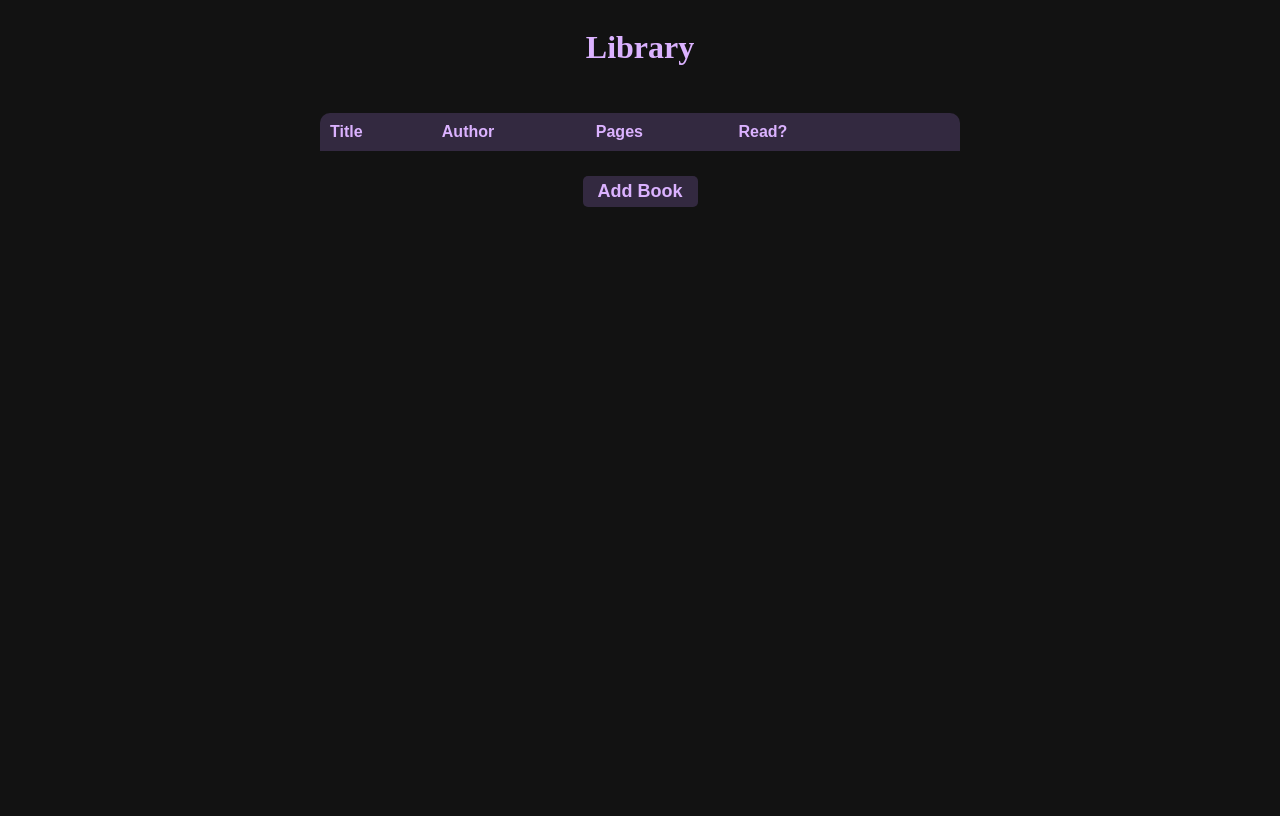
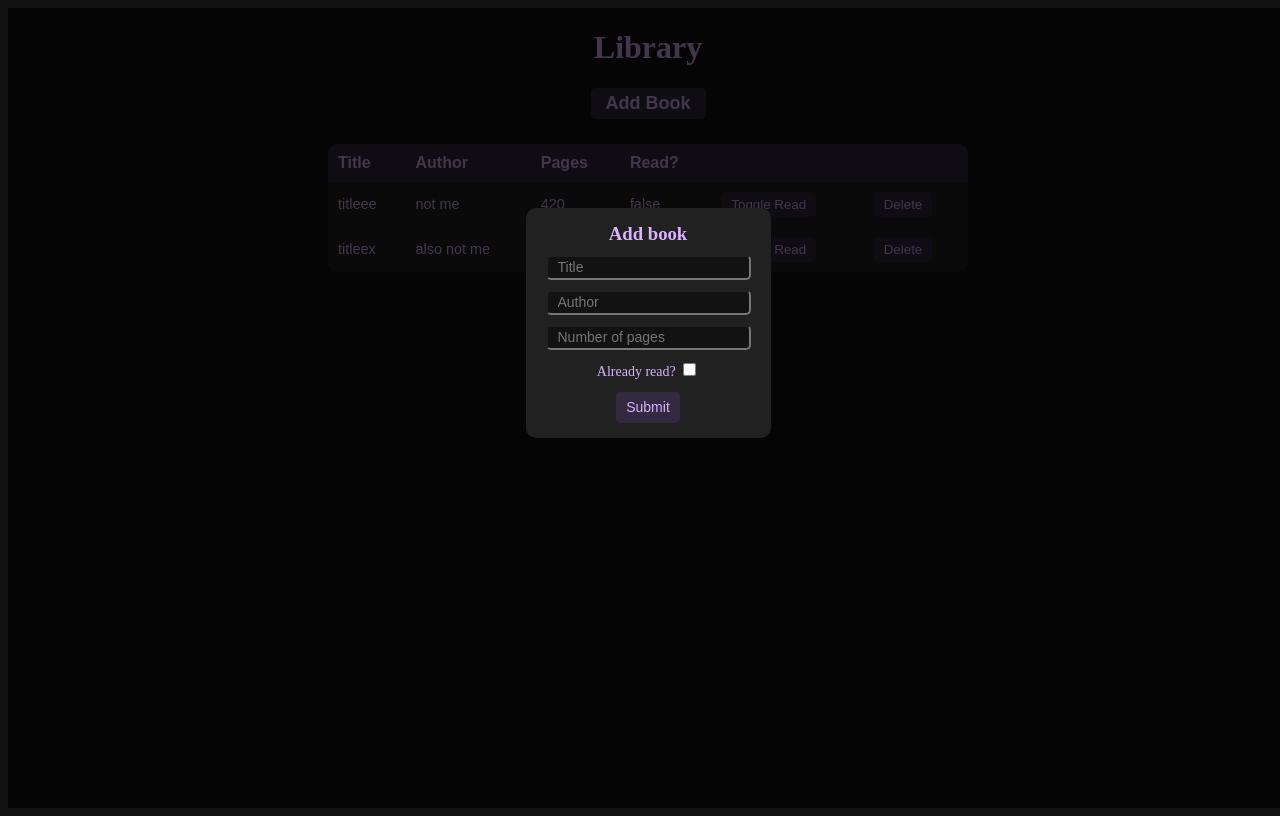
Before and after one commit to kevinohl/Odin-Library, a website: page index.html in a window 1280 px wide. Both pictures are taken after a click on the button "Add Book". Drawn offline with Linux system fonts and the light colour scheme.

Commit message:
Implement adding and removing books

```diff
--- a/index.html
+++ b/index.html
@@ -9,7 +9,9 @@
     <script src="js/script.js" defer></script>
   </head>
   <body>
+    <div class="main-container">
         <h1>Library</h1>
+        <button id="add-button">Add Book</button>
         <div class="table-container">
           <table id="book-table">
             <!-- <caption>
@@ -31,6 +33,20 @@
             </tr>
           </table>
         </div>
-    <button id="add-button">Add Book</button>
+    </div>
+
+    <div class="form-container hidden">
+        <h3>Add book</h3>
+        <form action="" method="post" id="book-form">
+            <input type="text" id="title" name="title" placeholder="Title" required>
+            <input type="text" id="author" name="author" placeholder="Author" required>
+            <input type="number" id="pages" name="pages" placeholder="Number of pages" required>
+            <div>
+                <label for="read">Already read?</label>
+                <input type="checkbox" id="read" name="read">
+            </div>
+            <input type="submit" name="submit" id="book-submit">
+          </form>
+    </div>
   </body>
 </html>
--- a/js/script.js
+++ b/js/script.js
@@ -1,5 +1,8 @@
 const myLibrary = [];
+const mainContainer = document.querySelector(".main-container");
 const table = document.querySelector("#book-table");
+const addButton = document.querySelector("#add-button");
+const submitButton = document.querySelector("#book-submit");
 
 function Book(title, author, pages, read) {
   this.title = title;
@@ -18,7 +21,25 @@ const book2 = new Book("titleex", "also not me", "69", true);
 myLibrary.push(book1);
 myLibrary.push(book2);
 
-function addBookToLibrary() {
+function renderLibrary() {
+  function toggleRead() {
+    const currentTitle =
+      this.parentNode.parentNode.querySelector("td:first-of-type").textContent;
+    const currentBook = myLibrary.find((book) => book.title === currentTitle);
+    currentBook.read = !currentBook.read;
+    renderLibrary();
+  }
+  function deleteBook() {
+    const currentTitle =
+      this.parentNode.parentNode.querySelector("td:first-of-type").textContent;
+    const currentBookIndex = myLibrary.findIndex(
+      (book) => book.title === currentTitle
+    );
+    myLibrary.splice(currentBookIndex, 1);
+    renderLibrary();
+  }
+  const currentEntries = document.querySelectorAll("tr td");
+  currentEntries.forEach((line) => line.remove());
   myLibrary.forEach((book) => {
     const newRow = document.createElement("tr");
     newRow.innerHTML = `
@@ -30,5 +51,48 @@ function addBookToLibrary() {
       <td><button class="del-button">Delete</button></td>
     `;
     table.appendChild(newRow);
+    const toggleButtons = document.querySelectorAll(".toggle-button");
+    toggleButtons.forEach((button) =>
+      button.addEventListener("click", toggleRead)
+    );
+    const deleteButtons = document.querySelectorAll(".del-button");
+    deleteButtons.forEach((button) =>
+      button.addEventListener("click", deleteBook)
+    );
   });
 }
+
+function toggleForm() {
+  const form = document.querySelector(".form-container");
+  const background = document.querySelector(".main-container");
+  form.classList.toggle("hidden");
+  background.classList.toggle("darkened");
+  if (!form.classList.contains("hidden")) {
+    mainContainer.addEventListener("click", toggleForm);
+  } else mainContainer.removeEventListener("click", toggleForm);
+}
+
+addButton.addEventListener("click", (e) => {
+  toggleForm();
+  e.stopPropagation();
+});
+
+function submitBook(event) {
+  event.preventDefault();
+  const bookForm = document.getElementById("book-form");
+  const bookTitle = document.getElementById("title").value;
+  const bookAuthor = document.getElementById("author").value;
+  const bookPages = document.getElementById("pages").value;
+  const bookRead = document.getElementById("read").checked;
+  if (bookTitle && bookAuthor && bookPages) {
+    toggleForm();
+    const newBook = new Book(bookTitle, bookAuthor, bookPages, bookRead);
+    bookForm.reset();
+    myLibrary.push(newBook);
+    renderLibrary();
+  }
+}
+
+submitButton.addEventListener("click", submitBook);
+
+renderLibrary();
--- a/styles/styles.css
+++ b/styles/styles.css
@@ -1,14 +1,17 @@
 * {
   --highlight-color: #dbb2ff;
   --accent-color: #332940;
+  --bg-color: #121212;
 }
 
-body {
+body, .main-container {
   display: flex;
   flex-direction: column;
   align-items: center;
-    background-color: #121212;
+  background-color: var(--bg-color);
   color: var(--highlight-color);
+  height: 100vh;
+  width: 100vw;
 }
 
 #book-table {
@@ -25,7 +28,8 @@ body {
   font-size: 16px;
 }
 
-#book-table td, #book-table th {
+#book-table td,
+#book-table th {
   padding: 10px 10px;
 }
 
@@ -53,7 +57,8 @@ tr:last-of-type td:first-of-type {
   border-bottom-left-radius: 10px;
 }
 
-button {
+button,
+input[type="submit"] {
   border: 0px;
   padding: 5px 10px;
   border-radius: 5px;
@@ -63,12 +68,14 @@ button {
   color: var(--highlight-color);
 }
 
-button:hover {
+button:hover,
+input[type="submit"]:hover {
   color: var(--accent-color);
   background-color: var(--highlight-color);
 }
 
-button:active {
+button:active,
+input[type="submit"]:active {
   box-shadow: 0 1px #666;
   transform: translateY(1px);
 }
@@ -78,3 +85,44 @@ button:active {
   font-size: 18px;
   padding: 5px 15px;
 }
+
+.form-container {
+  background-color: rgb(33, 33, 33);
+  padding: 10px;
+  border-radius: 10px;
+  text-align: center;
+  position: absolute;
+  transform: translatey(25vh);
+
+}
+
+.hidden {
+  visibility: hidden;
+}
+
+.form-container h3 {
+  margin: 5px;
+}
+
+.form-container form {
+  display: flex;
+  flex-direction: column;
+  align-items: center;
+}
+
+form > input {
+  border-radius: 5px;
+  padding: 0 10px;
+  background-color: var(--bg-color);
+  color: var(--highlight-color);
+}
+
+form > * {
+  margin: 5px 10px;
+  line-height: 1.5;
+  font-size: 14px;
+}
+
+.darkened {
+    filter: brightness(30%);
+}
```
Lines whose indentation alone changed are shown as unchanged.
